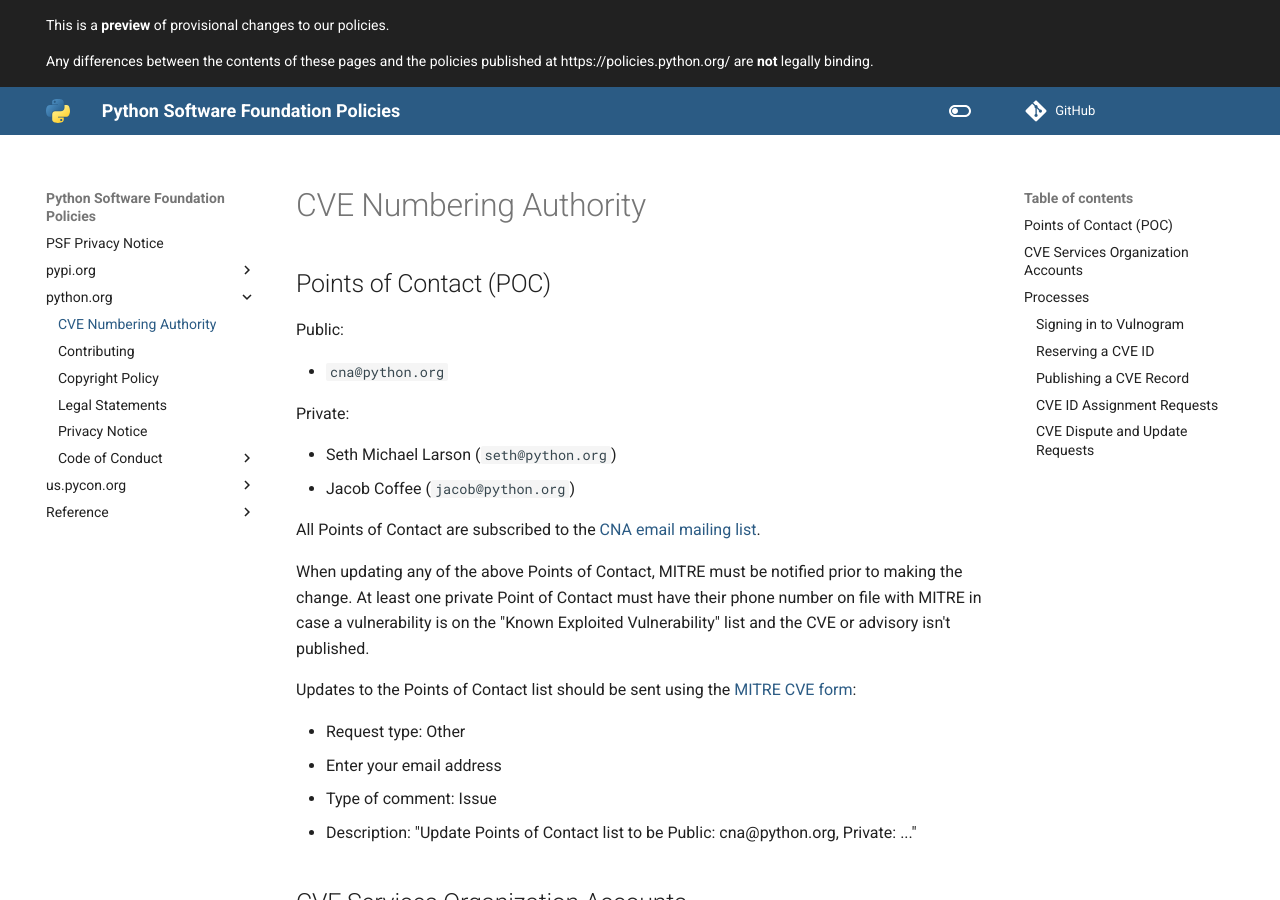
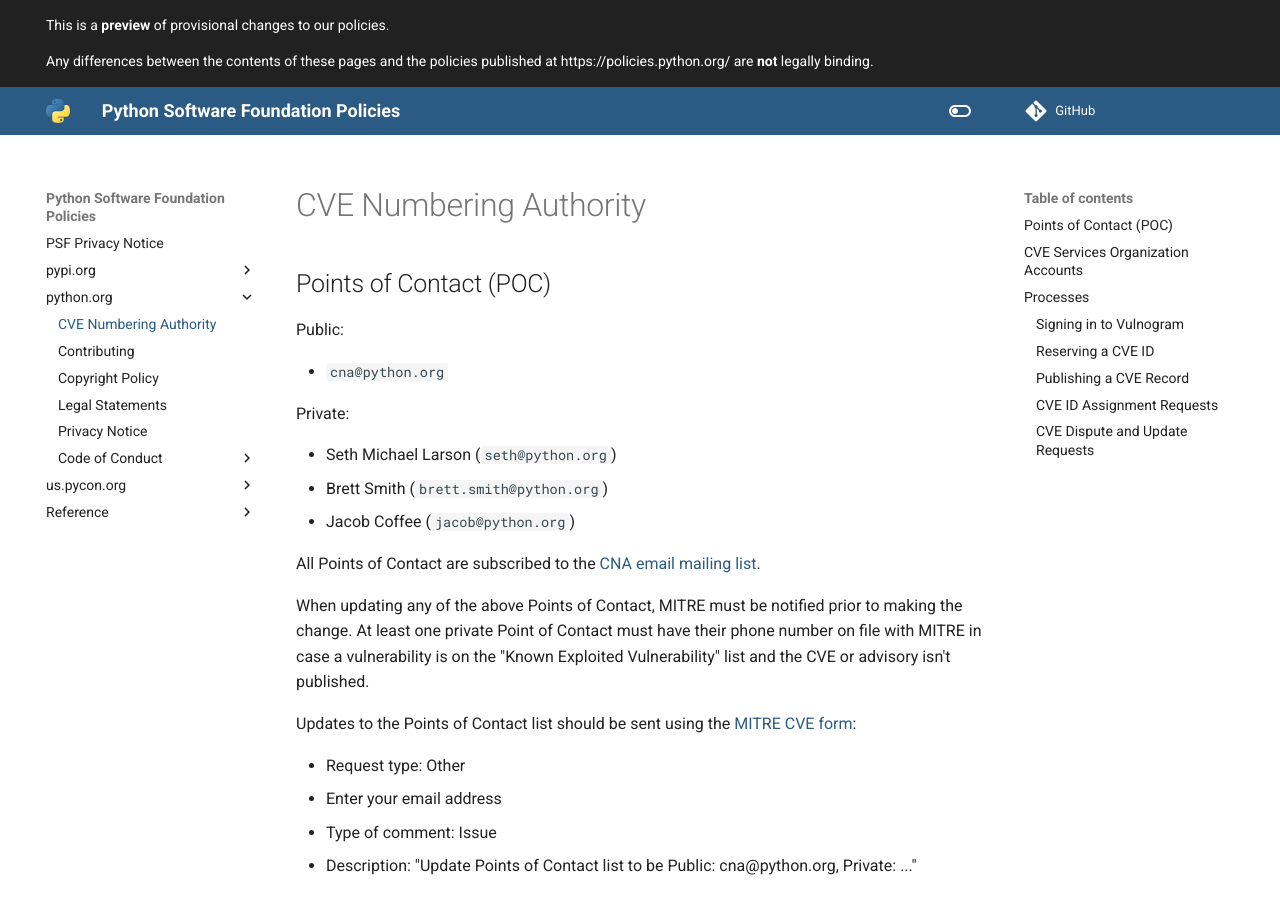
Before and after one commit to psf/policies, an MkDocs documentation site: the page built from docs/python.org/CVE-Numbering-Authority.md, in a window 1280 px wide and 900 px high. Built offline with MkDocs 1.6.1 and Material for MkDocs 9.7.7, drawn with Linux system fonts in a browser that asks for light colours; comment, search, counter and statistics services are not loaded.

Commit message:
Add Brett Smith as a CNA contact (#69)

```diff
--- a/docs/python.org/CVE-Numbering-Authority.md
+++ b/docs/python.org/CVE-Numbering-Authority.md
@@ -12,6 +12,7 @@ Public:
 Private:
 
 - Seth Michael Larson (`seth@python.org`)
+- Brett Smith (`brett.smith@python.org`)
 - Jacob Coffee (`jacob@python.org`)
 
 All Points of Contact are subscribed to the [CNA email mailing list](https://mail.python.org/mailman3/lists/cna.python.org/).
```
